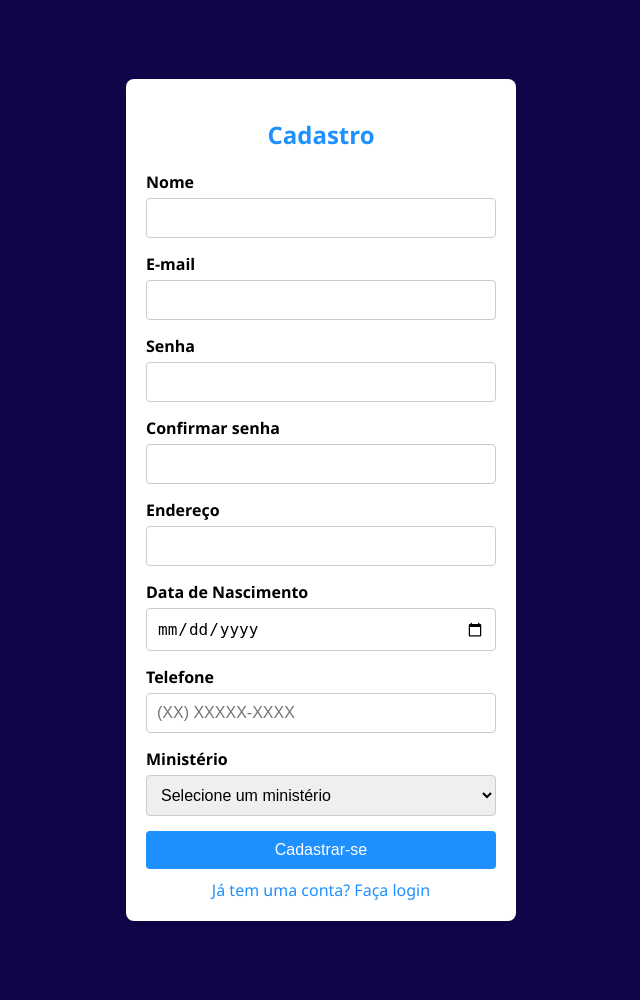
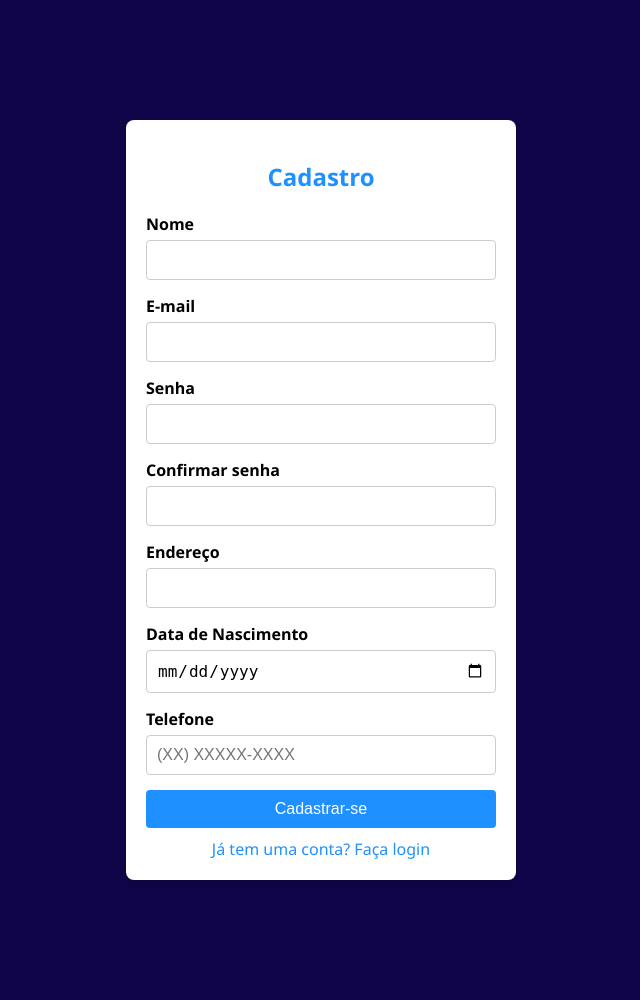
Before and after one commit to GuilhermeRochaR/Banco, a Python web app: template app/templates/CadastroNOVO.html in a window 1280 px wide. Shown: the whole page, without its empty margins (319-959 px from the left). Run offline with Jinja, Linux system fonts and the light colour scheme; the template is opened without the code that fills it, so the values that code supplies are empty.

Commit message:
Cadastro

```diff
--- a/app/templates/CadastroNOVO.html
+++ b/app/templates/CadastroNOVO.html
@@ -110,16 +110,6 @@
 
             <label for="telefone">Telefone</label>
             <input type="tel" id="telefone" name="telefone" placeholder="(XX) XXXXX-XXXX" required>
-
-            <label for="ministerio">Ministério</label>
-            <select name="ministerio" id="ministerio" required>
-                <option value="">Selecione um ministério</option>
-                <option value="louvor">Louvor</option>
-                <option value="intercessão">Intercessão</option>
-                <option value="ação social">Ação Social</option>
-                <option value="membro">Membro</option>
-            </select>
-
             <button type="submit">Cadastrar-se</button>
         </form>
         <div class="switch">
```
